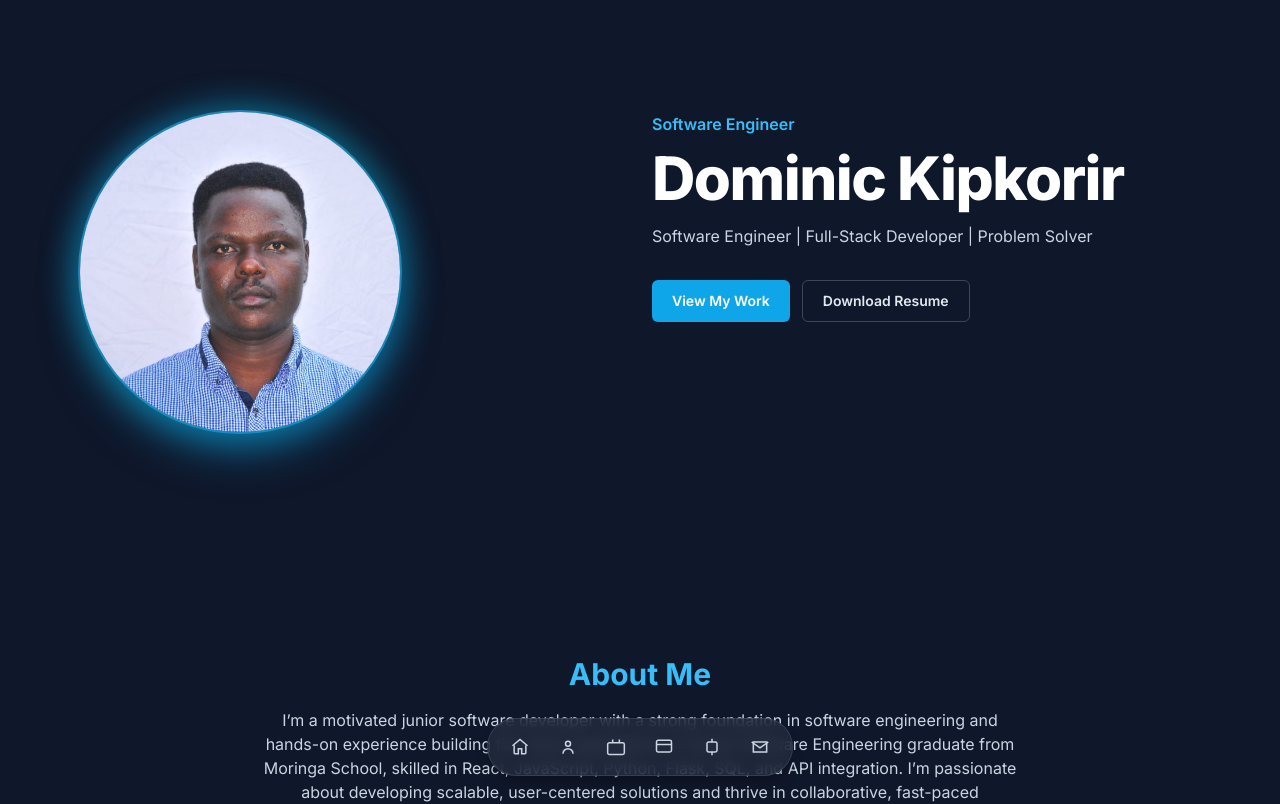
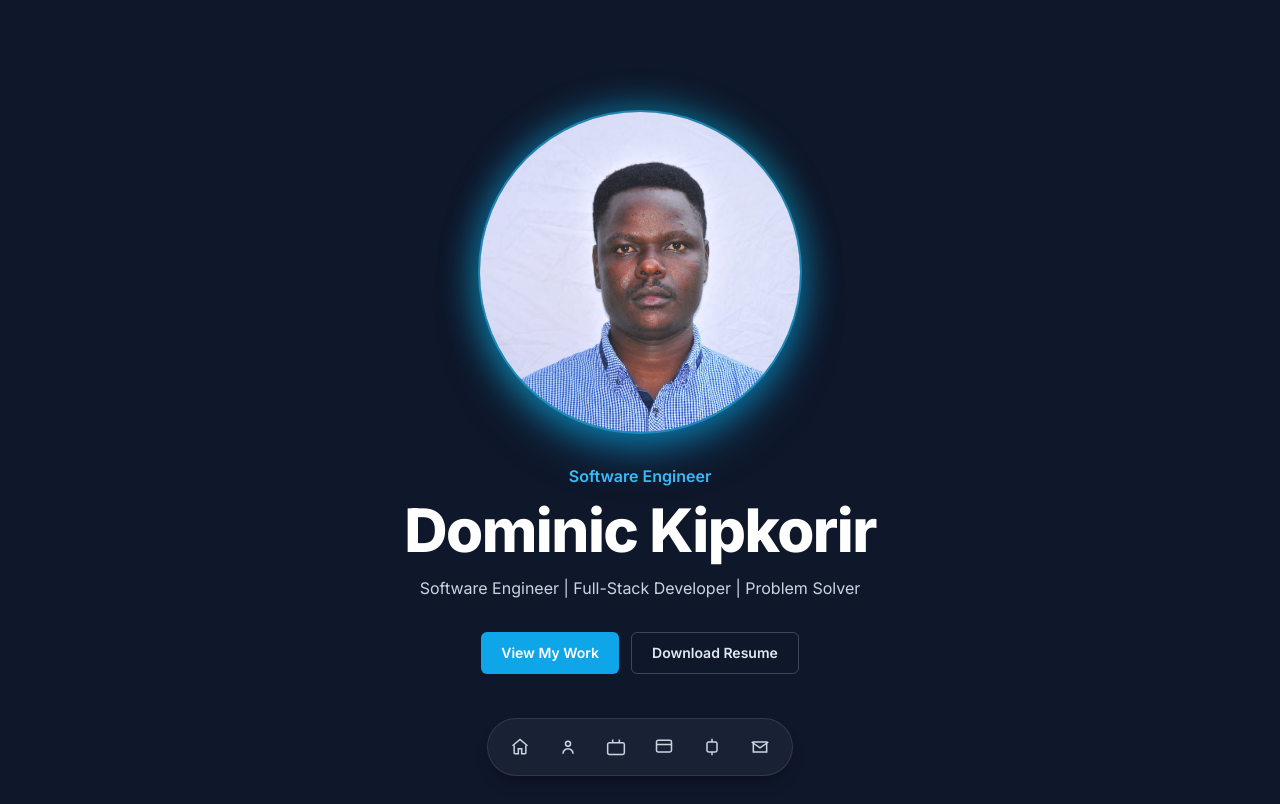
Before and after one commit to Harshpal01/dominic-kipkorir-portfolio, a React (Vite) app: page / in a window 1280 px wide. Shown: the top 804 px of the page. Built offline with nearby package versions, Linux system fonts and the light colour scheme.

Commit message:
Update Hero section: move profile image to top and center layout

```diff
--- a/src/App.jsx
+++ b/src/App.jsx
@@ -13,8 +13,8 @@ function Section({ id, className = '', children }) {
 function Hero() {
   return (
     <Section id="home" className="pt-16">
-      <div className="grid md:grid-cols-2 items-start gap-4 md:gap-6">
-        <div className="flex justify-center md:justify-start order-2 md:order-1">
+      <div className="flex flex-col items-center gap-8">
+        <div className="flex justify-center">
           <div className="relative h-64 w-64 md:h-80 md:w-80">
             <div className="absolute -inset-2 bg-gradient-to-br from-sky-500 via-cyan-500 to-sky-600 rounded-full opacity-75 blur-lg animate-pulse" />
             <div className="absolute inset-0 rounded-full bg-gradient-to-br from-sky-500/30 to-cyan-500/20 ring-2 ring-sky-400/50" />
@@ -26,15 +26,15 @@ function Hero() {
             />
           </div>
         </div>
-        <div className="text-center md:text-left order-1 md:order-2">
+        <div className="text-center">
           <p className="text-sky-400 font-semibold">Software Engineer</p>
           <h1 className="mt-3 text-4xl md:text-6xl font-extrabold tracking-tight text-white">
             Dominic Kipkorir
           </h1>
-          <p className="mt-4 mx-auto md:mx-0 max-w-2xl text-slate-300">
+          <p className="mt-4 mx-auto max-w-2xl text-slate-300">
             Software Engineer | Full-Stack Developer | Problem Solver
           </p>
-          <div className="mt-8 flex gap-3 justify-center md:justify-start">
+          <div className="mt-8 flex gap-3 justify-center">
             <a href="#projects" className="inline-flex items-center rounded-md bg-sky-500 px-5 py-2.5 text-sm font-semibold text-white hover:bg-sky-400">
               View My Work
             </a>
```
